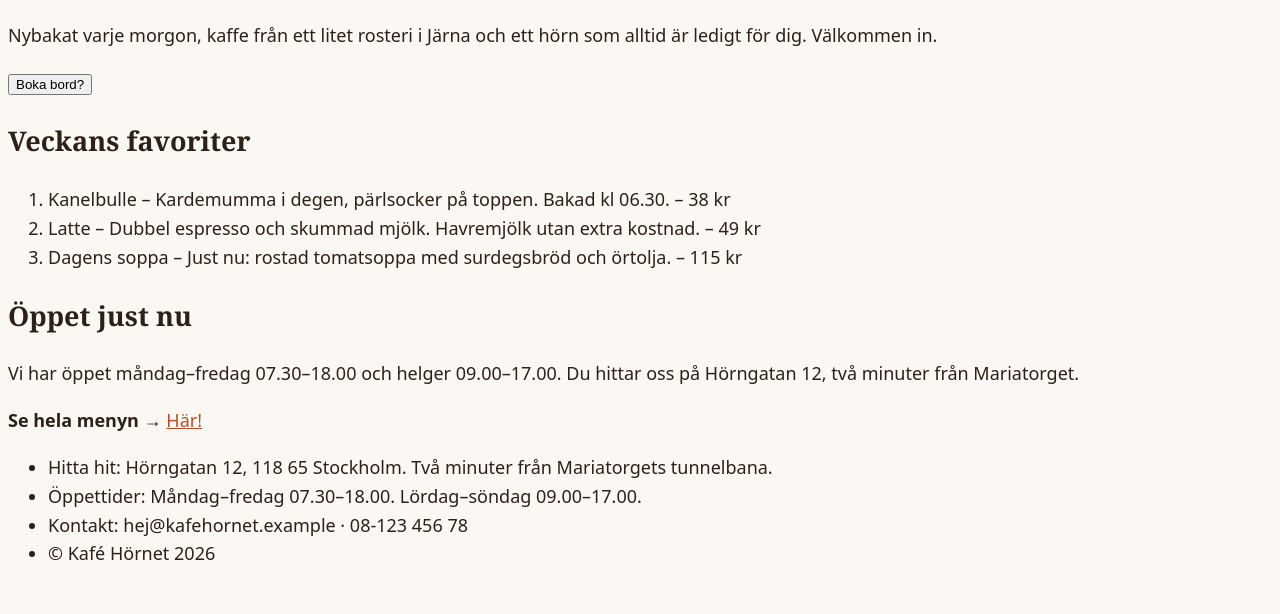
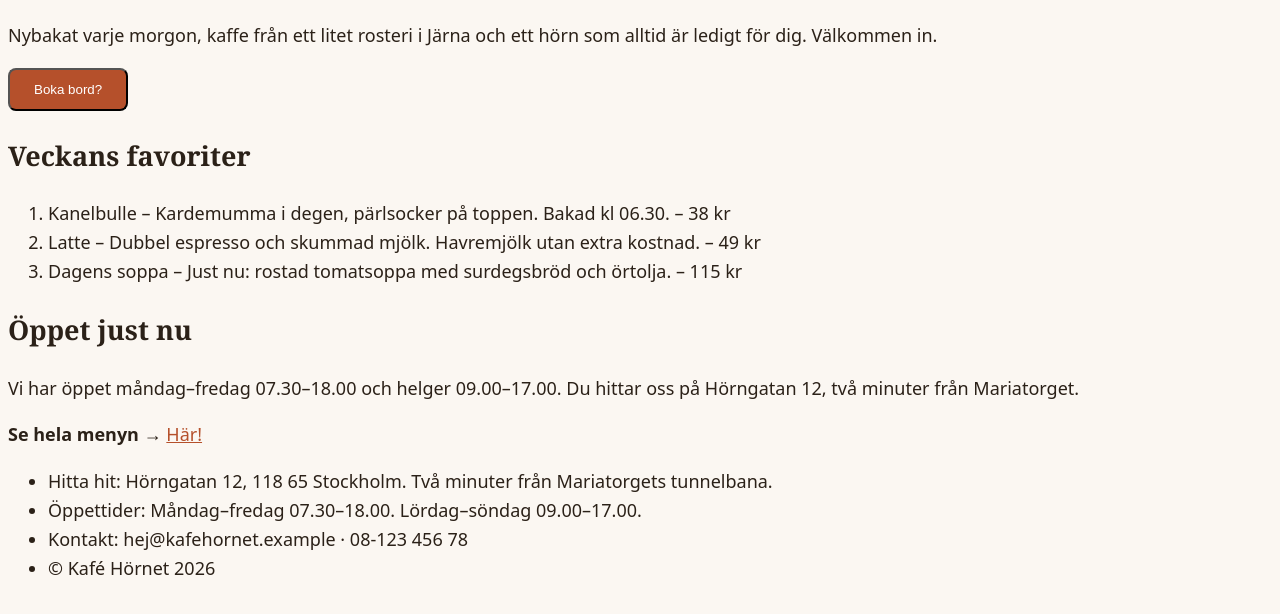
Before and after one commit to fyrkantismen/projektet, a plain HTML site: page index.html in a window 1280 px wide. Shown: the part 168-782 px from the top of the page. Drawn offline with Linux system fonts and the light colour scheme.

Commit message:
Ännu mer css

```diff
--- a/style.css
+++ b/style.css
@@ -27,3 +27,14 @@ h2,
 h3 {
     font-family: Georgia, serif;
 }
+
+button {
+    background-color: #B5502B;
+    color: white;
+    padding: 12px 24px;
+    border-radius: 8px;
+}
+
+button:hover {
+    background-color: #8F3E20;
+}
```
